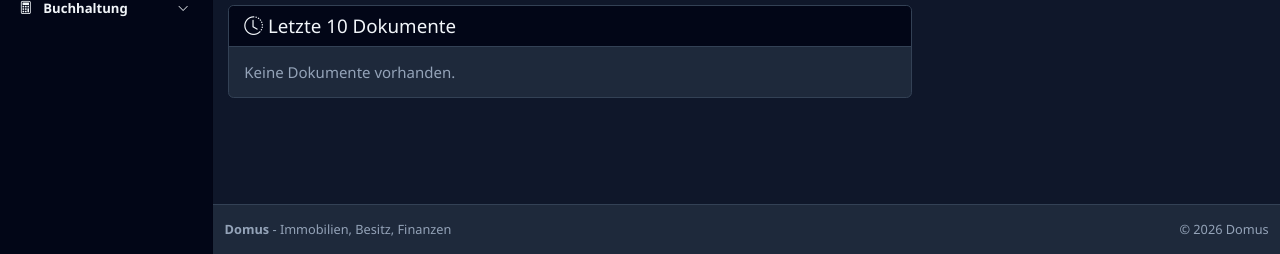
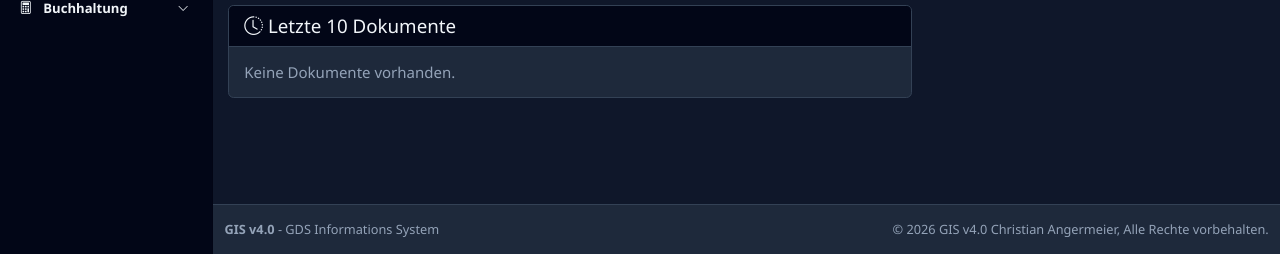
Before and after one commit to gdsanger/KManager, a Django app: page /auftragsverwaltung/ in a window 1280 px wide. Shown: the part 546-800 px from the top of the page. Run offline with Django 5.2, Linux system fonts and the light colour scheme; the visitor is signed in with stand-in values (Sample User, id 1); data comes from the database, SQL or seed files in the repository; data that the repository does not hold is empty; some libraries are stand-ins or nearby versions.

Commit message:
Einheitlicher Footer

```diff
--- a/templates/auftragsverwaltung/auftragsverwaltung_base.html
+++ b/templates/auftragsverwaltung/auftragsverwaltung_base.html
@@ -229,23 +229,7 @@
         </div>
     </div>
 
-    <!-- Footer -->
-    <footer class="footer mt-4">
-        <div class="container">
-            <div class="row">
-                <div class="col-md-6">
-                    <p class="mb-0">
-                        <strong>Domus</strong> - Immobilien, Besitz, Finanzen
-                    </p>
-                </div>
-                <div class="col-md-6 text-md-end">
-                    <p class="mb-0">
-                        &copy; {% now "Y" %} Domus
-                    </p>
-                </div>
-            </div>
-        </div>
-    </footer>
+    {% include "partials/footer.html" %}
 
     <!-- Bootstrap 5.3 JS Bundle -->
     <script src="https://cdn.jsdelivr.net/npm/bootstrap@5.3.2/dist/js/bootstrap.bundle.min.js" integrity="sha384-C6RzsynM9kWDrMNeT87bh95OGNyZPhcTNXj1NW7RuBCsyN/o0jlpcV8Qyq46cDfL" crossorigin="anonymous"></script>
--- /dev/null
+++ b/templates/partials/footer.html
@@ -0,0 +1,18 @@
+<!-- Footer -->
+    <footer class="footer mt-4">
+        <div class="container">
+            <div class="row">
+                <div class="col-md-6">
+                    <p class="mb-0">
+                        <strong>GIS v4.0</strong> - GDS Informations System
+                    </p>
+
+                </div>
+                <div class="col-md-6 text-md-end">
+                    <p class="mb-0">
+                        &copy; {% now "Y" %} GIS v4.0 Christian Angermeier, Alle Rechte vorbehalten.
+                    </p>
+                </div>
+            </div>
+        </div>
+    </footer>
```
Also changed, not shown: templates/core/core_base.html (+1 -17 lines), templates/vermietung/vermietung_base.html (+1 -17 lines).
